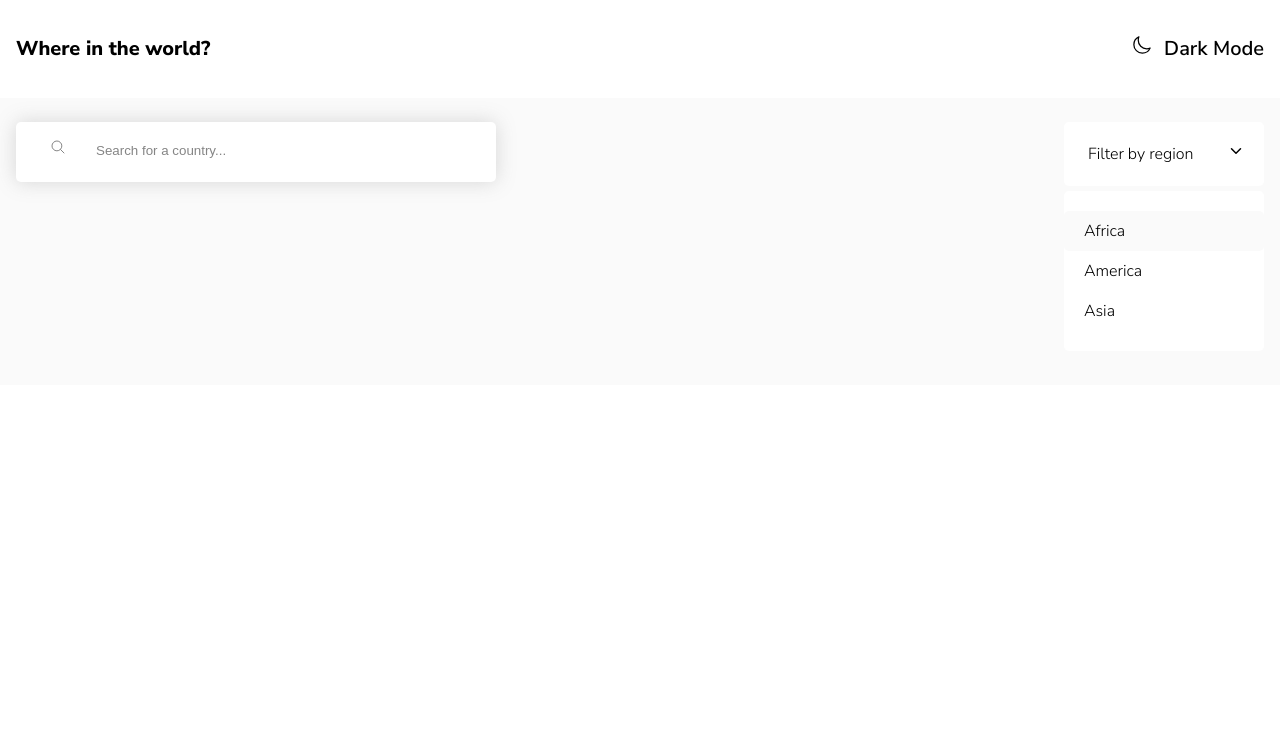
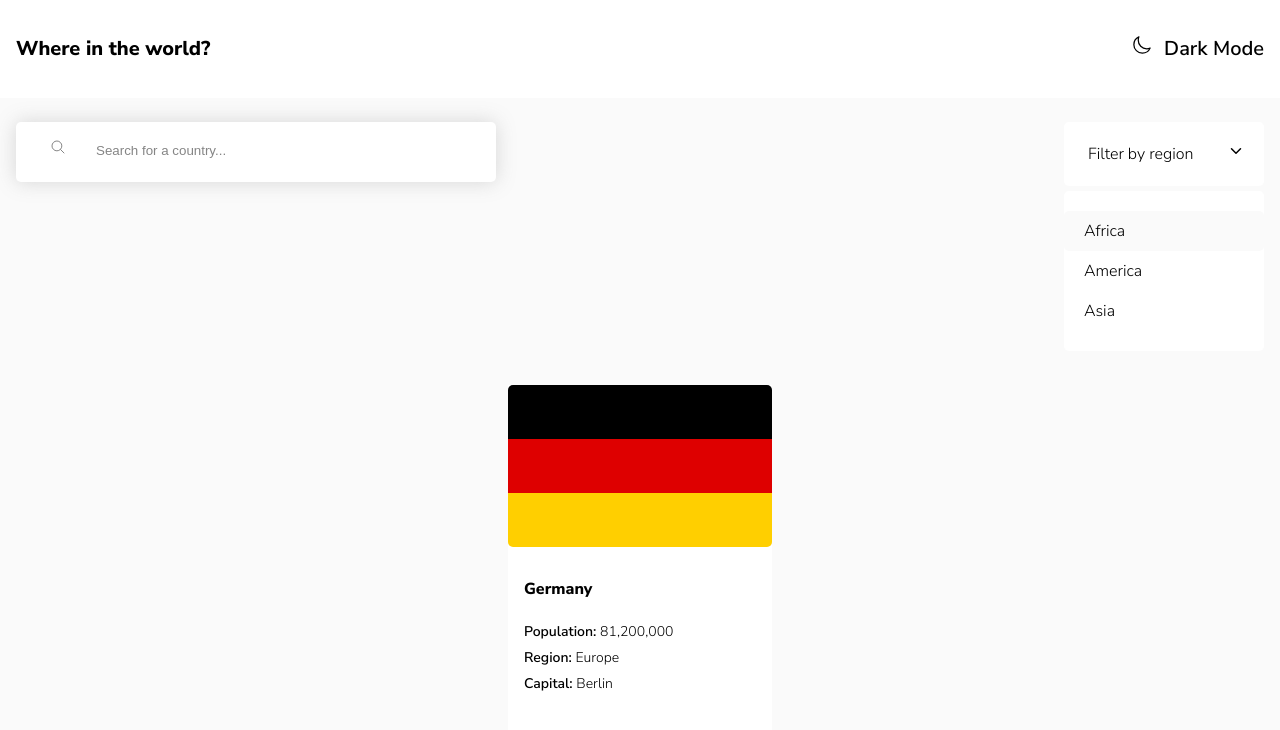
Before and after one commit to liampc/rest-countries, a React (Create React App) app: page / in a window 1280 px wide. Shown: the top 730 px of the page. Built offline with nearby package versions, Linux system fonts and the light colour scheme.

Commit message:
add style card

```diff
--- a/src/layout/main/Main.js
+++ b/src/layout/main/Main.js
@@ -1,5 +1,7 @@
 import React from 'react'
 import './_main.scss';
+
+import flag from '../../assets/germany.png'
 
 const Main = () => {
     return (
@@ -12,13 +14,6 @@ const Main = () => {
                     </form>
                 </div>
                 <div className="nav__select">
-                    {/* <select className="select" name="region" id="region">
-                        <option className="select" value="africa">Africa</option>
-                        <option value="america">America</option>
-                        <option value="asia">Asia</option>
-                        <option value="europe">Europe</option>
-                        <option value="oceania">Oceania</option>
-                    </select> */}
                     <div className="select">
                         <div className="select__title">Filter by region <i><ion-icon name="chevron-down-outline"></ion-icon></i></div>
                         <div className="select__selection">
@@ -26,12 +21,21 @@ const Main = () => {
                             <div>America</div>
                             <div>Asia</div>
                         </div>
-
                     </div>
                 </div>
+            </nav>
+            <div className="list container">
+                <div className="card">
+                    <div className="card__pic" style={{backgroundImage: `url(${flag})`}}></div>
+                    <div className="card__info container-padding-lr">
+                        <h2>Germany</h2>
+                        <p>Population: <span>81,200,000</span></p>
+                        <p>Region: <span>Europe</span></p>
+                        <p>Capital: <span>Berlin</span></p>
+                    </div>
 
-            </nav>
-
+                </div>
+            </div>
         </main>
     )
 }
--- a/src/layout/main/_main.scss
+++ b/src/layout/main/_main.scss
@@ -127,3 +127,47 @@
     }
 
 }
+
+
+.list {
+
+    display: flex;
+    justify-content: center;
+
+}
+
+.card {
+    background-color: $White;
+    flex: 0 1 16.5rem;
+
+    &__pic {
+        height: 10.125rem;
+        background-size: cover;
+        background-repeat: no-repeat;
+        border-radius: 5px;
+    }
+
+    &__info {
+        padding-top: 1.875rem;
+        padding-bottom: 3rem;
+        font-size: $fontS-s;
+
+        h2 {
+            font-size: $fontS-r;
+            padding-bottom: 1.5rem;
+        }
+
+        p {
+            font-weight: $fontW-sb;
+            line-height: 1;
+        }
+
+        span {
+            font-weight: $fontW-l;
+        }
+
+        p:not(:last-child) {
+            padding-bottom: 0.75rem;
+        }
+    }
+}
```
Also changed, not shown: src/assets/germany.png (added).
